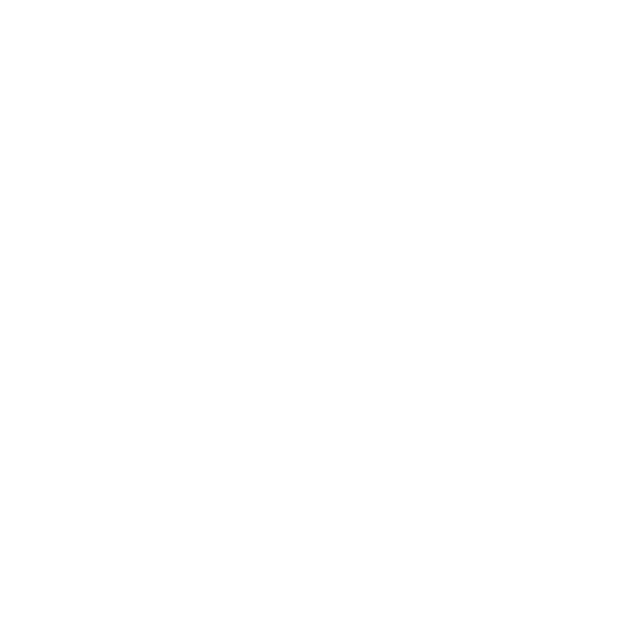
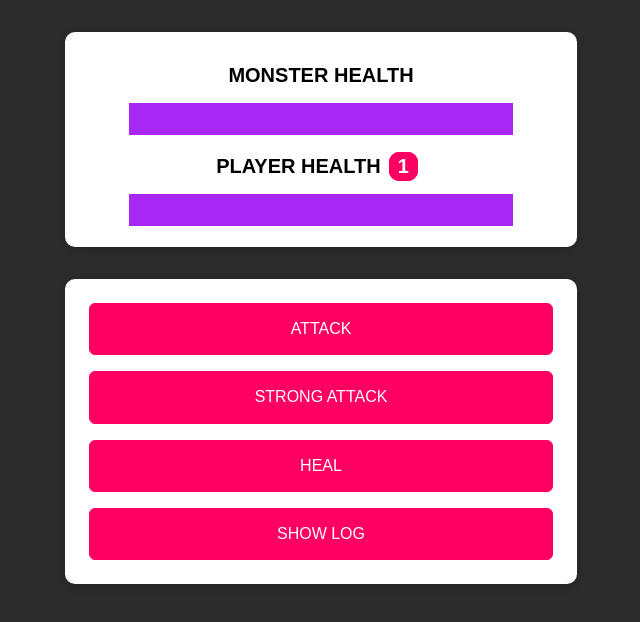
Before and after one commit to asadbekdev07/asadbekdev-the-monster-killer, a plain HTML site: page index.html in a window 1280 px wide. Shown: the whole page, without its empty margins (319-959 px from the left). Drawn offline with Linux system fonts and the light colour scheme.

Commit message:
Add website html and css styles

```diff
--- a/css/styles.css
+++ b/css/styles.css
@@ -1,98 +1,86 @@
-/* CUSTOM PROPS */
-:root {
-  --text-color: #000000;
-}
-
-/* GLOBAL  */
 html {
-  box-sizing: border-box;
-  height: 100%;
-  scroll-behavior: smooth;
-}
-
-*,
-*::before,
-*::after {
-  box-sizing: inherit;
+  font-family: sans-serif;
 }
 
 body {
+  background: #2c2c2c;
+}
+
+h2 {
+  font-size: 1.25rem;
+  margin: 1rem 0.5rem;
+}
+
+progress {
+  -webkit-appearance: none;
+  -moz-appearance: none;
+  appearance: none;
+  width: 80%;
+  height: 2rem;
+  color: #ff0062;
+  border: 1px solid #a927f5;
+}
+
+progress[value]::-webkit-progress-bar,
+progress[value] {
+  background-color: #eee;
+  box-shadow: 0 2px 5px rgba(0, 0, 0, 0.25) inset;
+}
+
+progress[value]::-webkit-progress-value {
+  background-color: #a927f5;
+  transition: all 0.2s ease-out;
+}
+
+progress[value]::-moz-progress-bar {
+  background-color: #a927f5;
+  transition: all 0.2s ease-out;
+}
+
+button {
+  font: inherit;
+  background: #ff0062;
+  border: 1px solid #ff0062;
+  color: white;
+  padding: 1rem 2rem;
+  border-radius: 6px;
+  cursor: pointer;
+  margin: 0.5rem;
+}
+
+button:focus {
+  outline: none;
+}
+
+button:hover,
+button:active {
+  background: #a927f5;
+  border-color: #a927f5;
+}
+
+#health-levels,
+#controls {
+  margin: 2rem auto;
+  width: 30rem;
+  text-align: center;
+  border-radius: 10px;
+  padding: 1rem;
+  box-shadow: 0 2px 8px rgba(0, 0, 0, 0.25);
+  background: white;
+}
+
+#controls {
   display: flex;
   flex-direction: column;
-  height: 100%;
-  padding: 0;
-  margin: 0;
-  font-family: "Arial", sans-serif;
-  font-size: 16px;
-  background-color: #ffffff;
-  color: #222222;
 }
 
-img {
-  max-width: 100%;
-  height: auto;
+#bonus-life {
+  font-weight: bold;
+  color: white;
+  background: #ff0062;
+  border: 1px solid #ff0062;
+  padding: 0.15rem 0.5rem;
+  border-radius: 10px;
+  text-align: center;
+  margin: 0 0.5rem;
 }
-
-/* AUTOFILL-STYLES */
-/*input:-webkit-autofill,
-input:-webkit-autofill:hover,
-input:-webkit-autofill:focus,
-textarea:-webkit-autofill,
-textarea:-webkit-autofill:hover,
-textarea:-webkit-autofill:focus,
-select:-webkit-autofill,
-select:-webkit-autofill:hover,
-select:-webkit-autofill:focus {
-  border-color: transparent;
-  -webkit-text-fill-color: inherit;
-  -webkit-box-shadow: 0 0 0px 1000px #fff inset;
-}*/
-
-
-/* PLACEHOLDER-STYLES */
-/*::-webkit-input-placeholder,
-::-moz-placeholder,
-:-ms-input-placeholder,
-:-moz-placeholder {
-  color: rgba(52, 49, 61, 0.5);
-  opacity: 1;
-}*/
-
-
-/* VISUALLY-HIDDEN */
-.visually-hidden {
-  position: absolute;
-  width: 1px;
-  height: 1px;
-  margin: -1px;
-  border: 0;
-  padding: 0;
-  clip: rect(0 0 0 0);
-  overflow: hidden;
-}
-
-
-/* CONTAINER  */
-.container {
-  width: 100%;
-  max-width: 1200px;
-  padding-left: 50px;
-  padding-right: 50px;
-  margin-left: auto;
-  margin-right: auto;
-}
-
-/* MAIN-CONTENT  */
-.main-content {
-  flex-grow: 1;
-}
-
-@media
-only screen and (-webkit-min-device-pixel-ratio: 2),
-only screen and (   min--moz-device-pixel-ratio: 2),
-only screen and (     -o-min-device-pixel-ratio: 2/1),
-only screen and (        min-device-pixel-ratio: 2),
-only screen and (                min-resolution: 192dpi),
-only screen and (                min-resolution: 2dppx) {
-
-}
--- a/index.html
+++ b/index.html
@@ -1,15 +1,27 @@
 <!DOCTYPE html>
 <html lang="en">
-<head>
-  <meta charset="UTF-8">
-  <meta name="viewport" content="width=device-width, initial-scale=1.0">
-  <title>Project</title>
-
-  <!-- STYLESHEETS -->
-  <link rel="stylesheet" href="css/normalize.css">
-  <link rel="stylesheet" href="css/styles.css">
-</head>
-<body>
-<script src="js/main.js"></script>
-</body>
+  <head>
+    <meta charset="UTF-8" />
+    <meta name="viewport" content="width=device-width, initial-scale=1.0" />
+    <meta http-equiv="X-UA-Compatible" content="ie=edge" />
+    <title>Monster Killer</title>
+    <link rel="stylesheet" href="/css/normalize.css" />
+    <link rel="stylesheet" href="/css/styles.css" />
+    <script src="/js/vendor.js" defer></script>
+    <script src="/js/app.js" defer></script>
+  </head>
+  <body>
+    <section id="health-levels">
+      <h2>MONSTER HEALTH</h2>
+      <progress id="monster-health" max="100" value="100">100%</progress>
+      <h2>PLAYER HEALTH<span id="bonus-life">1</span></h2>
+      <progress id="player-health" max="100" value="100">100%</progress>
+    </section>
+    <section id="controls">
+      <button id="attack-btn">ATTACK</button>
+      <button id="strong-attack-btn">STRONG ATTACK</button>
+      <button id="heal-btn">HEAL</button>
+      <button id="log-btn">SHOW LOG</button>
+    </section>
+  </body>
 </html>
```
Also changed, not shown: js/app.js (added), js/main.js (deleted), js/vendor.js (added).
